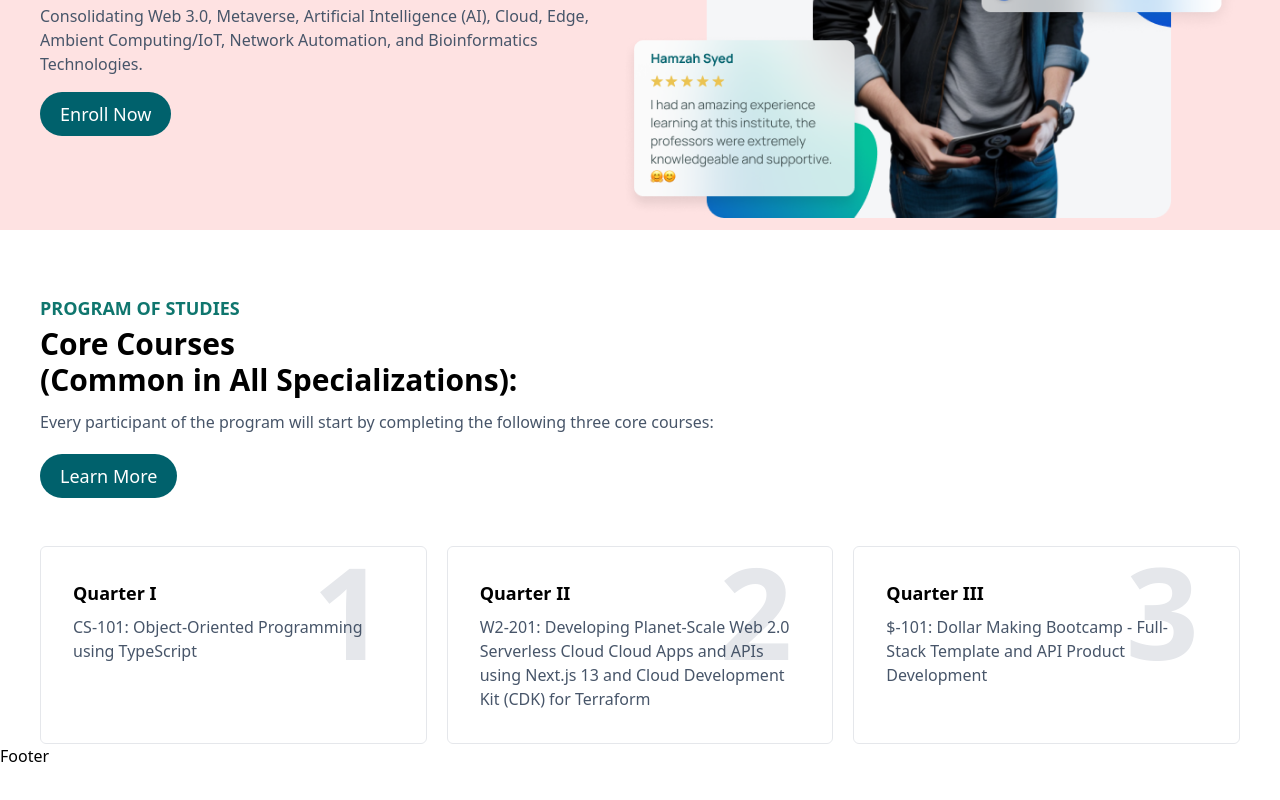
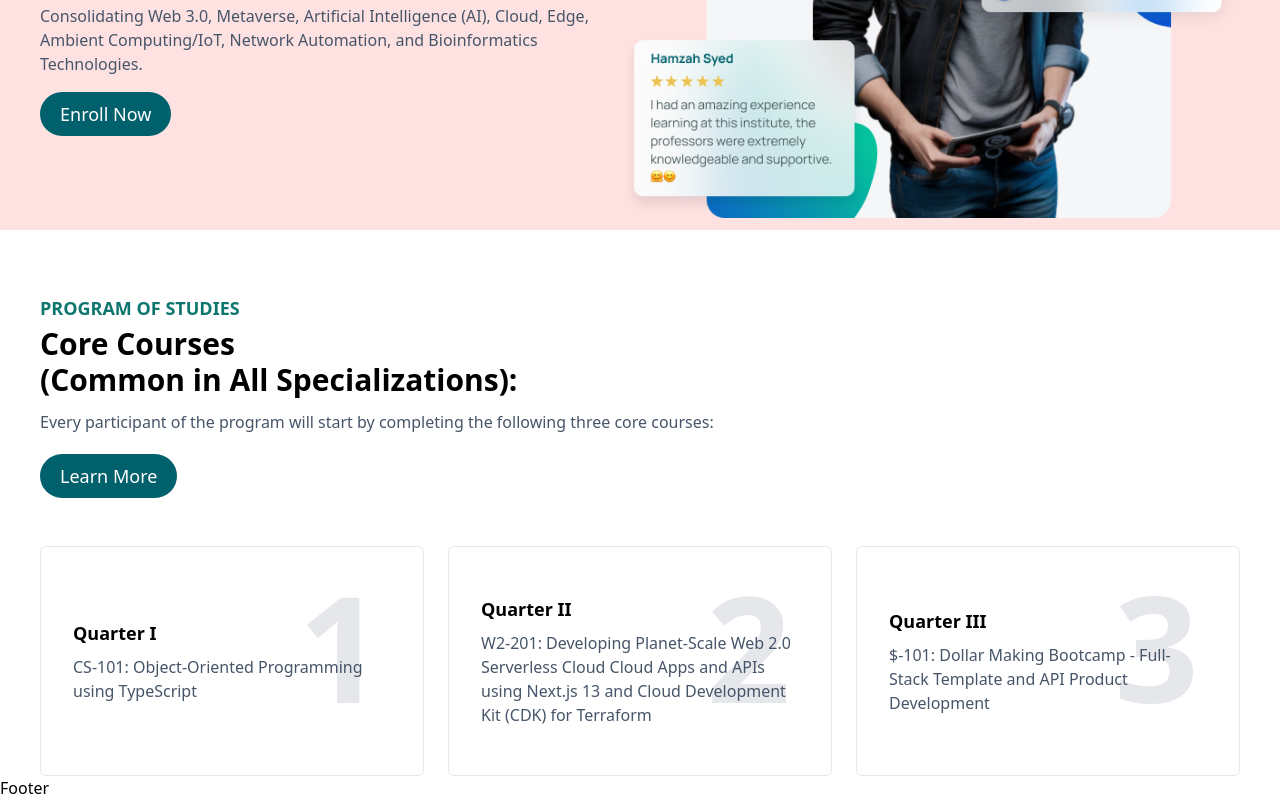
Before and after one commit to ahmadafzaal702/panaverse-clone, a Next.js app: page / in a window 1280 px wide. Shown: the part 415-1215 px from the top of the page. Before the commit the page ends 1183 px from the top, so only its background shows below. Built offline with nearby package versions, Linux system fonts and the light colour scheme.

Commit message:
Complete Core Courses Section

```diff
--- a/src/components/shared/CoreQuarter.tsx
+++ b/src/components/shared/CoreQuarter.tsx
@@ -7,10 +7,10 @@ const CoreQuarter: FC<{
 }> = ({ quarterName, quarterDescription, quarterNo }) => {
   return (
     <>
-      <div className="border rounded-md p-8 flex-1 relative">
+      <div className="border rounded-md flex-1 px-8 py-12 relative flex flex-col justify-center">
         <h4 className="text-lg font-bold">{quarterName}</h4>
         <p className="text-slate-600 mt-2">{quarterDescription}</p>
-        <span className="absolute top-0 right-10 text-9xl text-gray-200 font-bold -z-10">
+        <span className="absolute -top-3 right-10 text-[148px] text-gray-200 font-bold -z-10">
           {quarterNo}
         </span>
       </div>
--- a/src/components/widgets/CoreCourses.tsx
+++ b/src/components/widgets/CoreCourses.tsx
@@ -3,6 +3,25 @@ import Wrapper from "@/components/shared/Wrapper";
 import Button from "@/components/shared/Button";
 import CoreQuarter from "@/components/shared/CoreQuarter";
 
+const CoreQuarterData = [
+  {
+    header: "Quarter I",
+    description: "CS-101: Object-Oriented Programming using TypeScript",
+    number: "1",
+  },
+  {
+    header: "Quarter II",
+    description:
+      "W2-201: Developing Planet-Scale Web 2.0 Serverless Cloud Cloud Apps and APIs using Next.js 13 and Cloud Development Kit (CDK) for Terraform",
+    number: "2",
+  },
+  {
+    header: "Quarter III",
+    description:
+      "$-101: Dollar Making Bootcamp - Full-Stack Template and API Product Development",
+    number: "3",
+  },
+];
 // FC component
 const CoreCourses = () => {
   const heading2 = "Core Courses \n(Common in All Specializations):";
@@ -28,30 +47,16 @@ const CoreCourses = () => {
           </div>
 
           {/* Boxes */}
-          <div className="mt-12 flex gap-5 flex-col md:flex-row">
-            <CoreQuarter
-              quarterName={"Quarter I"}
-              quarterDescription={
-                "CS-101: Object-Oriented Programming using TypeScript"
-              }
-              quarterNo={"1"}
-            />
-
-            <CoreQuarter
-              quarterName={"Quarter II "}
-              quarterDescription={
-                "W2-201: Developing Planet-Scale Web 2.0 Serverless Cloud Cloud Apps and APIs using Next.js 13 and Cloud Development Kit (CDK) for Terraform"
-              }
-              quarterNo={"2"}
-            />
-
-            <CoreQuarter
-              quarterName={"Quarter III"}
-              quarterDescription={
-                "$-101: Dollar Making Bootcamp - Full-Stack Template and API Product Development"
-              }
-              quarterNo={"3"}
-            />
+          <div className="mt-12 flex gap-x-6 gap-y-4 flex-col md:flex-row">
+            {CoreQuarterData.map((item) => {
+              return (
+                <CoreQuarter
+                  quarterName={item.header}
+                  quarterDescription={item.description}
+                  quarterNo={item.number}
+                />
+              );
+            })}
           </div>
         </Wrapper>
       </section>
```
